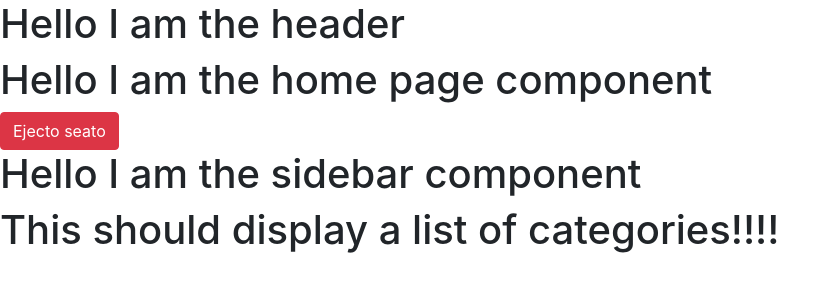
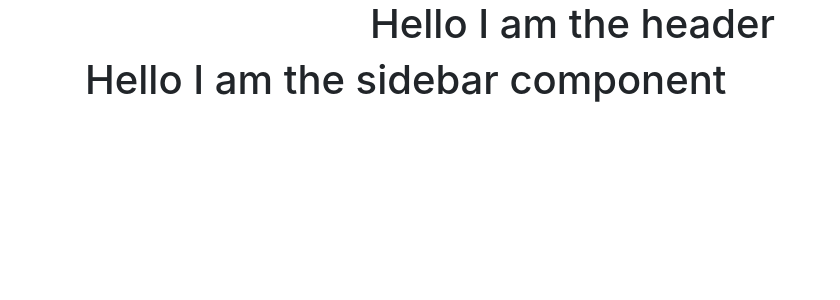
Before and after one commit to CogGrads-TeamTS/grizzly-fe, a React (Create React App) app: page / in a window 1280 px wide. Shown: the top 300 px of the page, without its empty margins (0-840 px from the left). Built offline with nearby package versions, Linux system fonts and the light colour scheme; no server answers.

Commit message:
Bootstrap Version_1 for ticket TSGRIZ-75

```diff
--- a/public/index.html
+++ b/public/index.html
@@ -19,7 +19,7 @@
       work correctly both with client-side routing and a non-root public URL.
       Learn how to configure a non-root public URL by running `npm run build`.
     -->
-    <title>React App</title>
+    <title>TS Grizzly</title>
   </head>
   <body>
     <noscript>
--- /dev/null
+++ b/src/components/Buttons/BlockButton.jsx
@@ -0,0 +1,21 @@
+import React from 'react';
+import { Button,Container, Row } from 'reactstrap';
+
+class BlockButton extends React.Component {
+    render() {
+        return (
+
+            <Container>
+                <div>
+                    <Row>
+                        <Button color="secondary">Block</Button>
+                    </Row>
+                </div>
+            </Container>
+
+
+        );
+    }
+}
+
+export default BlockButton;
--- /dev/null
+++ b/src/components/Buttons/EditButton.jsx
@@ -0,0 +1,23 @@
+import React from 'react';
+import { Button,Container, Row} from 'reactstrap';
+
+class EditButton extends React.Component {
+    render() {
+        return (
+
+            <Container>
+                <div>
+                    <Row>
+
+                            <Button color="info">Edit</Button>
+
+                    </Row>
+                </div>
+            </Container>
+
+
+        );
+    }
+}
+
+export default EditButton;
--- /dev/null
+++ b/src/components/Buttons/RemoveButton.jsx
@@ -0,0 +1,16 @@
+import React from 'react';
+import { Button,Container, Row } from 'reactstrap';
+
+class RemoveButton extends React.Component {
+    render() {
+        return (
+            <Container>
+                    <Row>
+                        <Button color="danger">Remove</Button>
+                    </Row>
+            </Container>
+        );
+    }
+}
+
+export default RemoveButton;
--- a/src/components/Category/Category.js
+++ b/src/components/Category/Category.js
@@ -13,8 +13,7 @@ class Category extends React.Component{
 
     render(){
         return(
-        <div>
-            <h1>This should display a list of categories!!!!</h1>
+            <div>
             {this.props.categories.length > 0 && <CategoryTable categories={this.props.categories} />}
 
             </div>
--- a/src/components/Category/CategoryRows.js
+++ b/src/components/Category/CategoryRows.js
@@ -1,5 +1,9 @@
 import React from 'react';
 import {Link} from 'react-router-dom';
+import EditButton from '../Buttons/EditButton'
+import RemoveButton from '../Buttons/RemoveButton'
+import BlockButton from '../Buttons/BlockButton'
+import { Table,Container, Row, Col } from 'reactstrap';
 
 const CategoryRows = (props) => {
     const  category  = props.category;
@@ -8,6 +12,9 @@ const CategoryRows = (props) => {
         <td>{category.name}</td>
         <td>{category.description}</td>
         <td>{category.id}</td>
+        <td><EditButton/></td>
+        <td><BlockButton/></td>
+        <td><RemoveButton/></td>
     </tr>
     )
 };
--- a/src/components/Category/CategoryTable.js
+++ b/src/components/Category/CategoryTable.js
@@ -1,9 +1,13 @@
 import React from 'react';
 import CategoryRows from './CategoryRows';
+import { Table,Container, Row, Col } from 'reactstrap';
 
 const CategoryTable = ({categories}) => {
         return (
-            <table>
+            <Container>
+                <Row>
+                    <Col md={{ size: 9, offset: 3 }} sm="12">
+                        <Table>
                             <thead>
                             <tr>
                                 <th>Category</th>
@@ -22,7 +26,10 @@ const CategoryTable = ({categories}) => {
 
                                 )}
                             </tbody>
-            </table>
+                        </Table>
+                    </Col>
+                </Row>
+            </Container>
         )
 };
 
--- a/src/components/common/common_header.js
+++ b/src/components/common/common_header.js
@@ -1,10 +1,17 @@
 import React, { Component } from 'react'
-
+import { Container, Row, Col } from 'reactstrap';
 class Header extends Component {
     render() {
-        return ( <div>
-            <h1>Hello I am the header</h1>
-        </div> );
+        return (
+            <div>
+                <Container>
+                    <Row>
+                        <Col md={{ size: 6, offset: 3 }} sm="12">
+                        <h1>Hello I am the header</h1>
+                        </Col>
+                    </Row>
+                </Container>
+            </div> );
     }
 }
 
--- a/src/components/common/common_sidebar.js
+++ b/src/components/common/common_sidebar.js
@@ -1,10 +1,21 @@
 import React, { Component } from 'react'
-
+import { Container, Row, Col } from 'reactstrap';
 class Sidebar extends Component {
     render() {
-        return ( <div>
-            <h1>Hello I am the sidebar component</h1>
-        </div> );
+        return (
+
+        <Container>
+            <div>
+            <Row>
+                <Col>
+                    <h1>Hello I am the sidebar component</h1>
+                </Col>
+            </Row>
+            </div>
+        </Container>
+
+
+        );
     }
 }
 
--- a/src/components/homepage.js
+++ b/src/components/homepage.js
@@ -5,8 +5,8 @@ import { Button } from 'reactstrap';
 class Homepage extends Component {
     render() {
         return ( <div>
-            <h1>Hello I am the home page component</h1>
-            <Button color="danger">Ejecto seato</Button>
+            {/*     <h1>Hello I am the home page component</h1>
+            <Button color="danger">Ejecto seato</Button>*/}
         </div> );
     }
 }
```
Also changed, not shown: 1 other file (tests, documents, lock files or other folders). Lines whose indentation alone changed are shown as unchanged.
